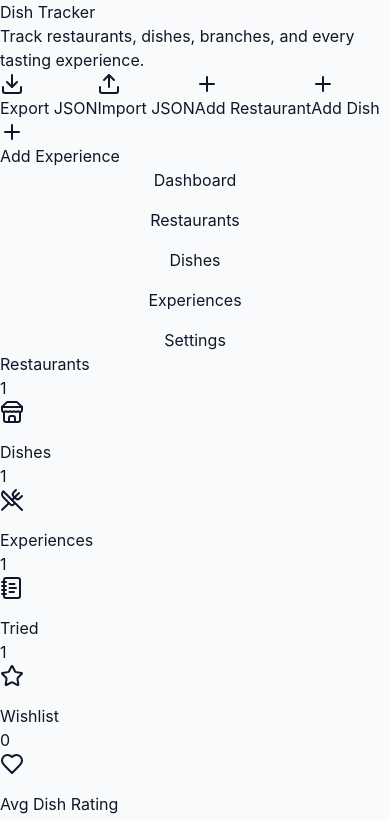
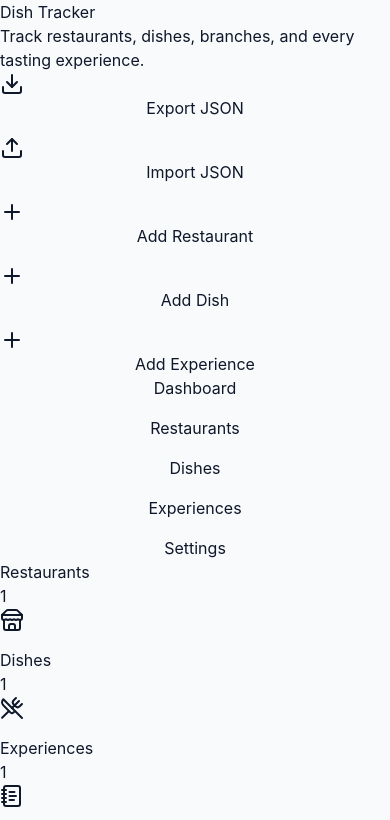
Before and after one commit to AymanAlZaatari/dish-log-app, a React (Vite) app: page / in a window 390 px wide. Shown: the top 820 px of the page. Built offline with nearby package versions, Linux system fonts and the light colour scheme.

Commit message:
Refine primary mobile actions ordering
Co-Authored-By: Oz <oz-agent@warp.dev>

```diff
--- a/src/App.jsx
+++ b/src/App.jsx
@@ -785,13 +785,14 @@ export default function DishTrackerWebApp() {
               <h1 className="text-3xl font-bold tracking-tight">Dish Tracker</h1>
               <p className="mt-1 text-sm text-slate-600">Track restaurants, dishes, branches, and every tasting experience.</p>
             </div>
-            <div className="flex flex-wrap gap-2">
-              <Button variant="outline" onClick={() => exportData(data)}><Download className="mr-2 h-4 w-4" /> Export JSON</Button>
-              <Button variant="outline" onClick={() => importRef.current?.click()}><Upload className="mr-2 h-4 w-4" /> Import JSON</Button>
+            <div className="grid w-full grid-cols-1 gap-2 sm:grid-cols-2 lg:flex lg:w-auto lg:flex-wrap lg:justify-end">
+              <Button variant="outline" className="order-5 w-full justify-center sm:w-auto" onClick={() => exportData(data)}><Download className="mr-2 h-4 w-4" /> Export JSON</Button>
+              <Button variant="outline" className="order-4 w-full justify-center sm:w-auto" onClick={() => importRef.current?.click()}><Upload className="mr-2 h-4 w-4" /> Import JSON</Button>
               <input ref={importRef} type="file" accept="application/json" className="hidden" onChange={importJson} />
 
+
               <Dialog open={restaurantOpen} onOpenChange={(open) => { setRestaurantOpen(open); if (!open) resetRestaurantForm(); }}>
-                <DialogTrigger asChild><Button><Plus className="mr-2 h-4 w-4" /> Add Restaurant</Button></DialogTrigger>
+                <DialogTrigger asChild><Button variant="outline" className="order-2 w-full justify-center sm:w-auto"><Plus className="mr-2 h-4 w-4" /> Add Restaurant</Button></DialogTrigger>
                 <DialogContent className="max-h-[90vh] overflow-auto sm:max-w-2xl">
                   <DialogHeader><DialogTitle>{restaurantForm.id ? "Edit Restaurant" : "Add Restaurant"}</DialogTitle></DialogHeader>
                   <div className="grid gap-4 md:grid-cols-2">
@@ -827,7 +828,7 @@ export default function DishTrackerWebApp() {
               </Dialog>
 
               <Dialog open={dishOpen} onOpenChange={(open) => { setDishOpen(open); if (!open) resetDishForm(); }}>
-                <DialogTrigger asChild><Button variant="outline"><Plus className="mr-2 h-4 w-4" /> Add Dish</Button></DialogTrigger>
+                <DialogTrigger asChild><Button className="order-1 w-full justify-center sm:w-auto"><Plus className="mr-2 h-4 w-4" /> Add Dish</Button></DialogTrigger>
                 <DialogContent className="max-h-[90vh] overflow-auto sm:max-w-3xl">
                   <DialogHeader><DialogTitle>{dishForm.id ? "Edit Dish" : "Add Dish"}</DialogTitle></DialogHeader>
                   <div className="grid gap-4 md:grid-cols-2">
@@ -946,7 +947,7 @@ export default function DishTrackerWebApp() {
               </Dialog>
 
               <Dialog open={experienceOpen} onOpenChange={(open) => { setExperienceOpen(open); if (!open) resetExperienceForm(); }}>
-                <DialogTrigger asChild><Button variant="outline"><Plus className="mr-2 h-4 w-4" /> Add Experience</Button></DialogTrigger>
+                <DialogTrigger asChild><Button variant="outline" className="order-3 w-full justify-center sm:w-auto"><Plus className="mr-2 h-4 w-4" /> Add Experience</Button></DialogTrigger>
                 <DialogContent className="max-h-[90vh] overflow-auto sm:max-w-3xl">
                   <DialogHeader><DialogTitle>{experienceForm.id ? "Edit Experience" : "Log Dish Experience"}</DialogTitle></DialogHeader>
                   <div className="grid gap-4 md:grid-cols-2">
```
